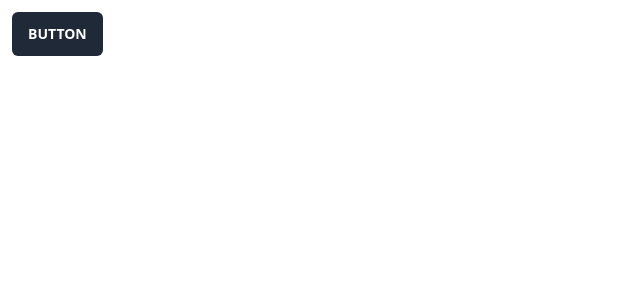
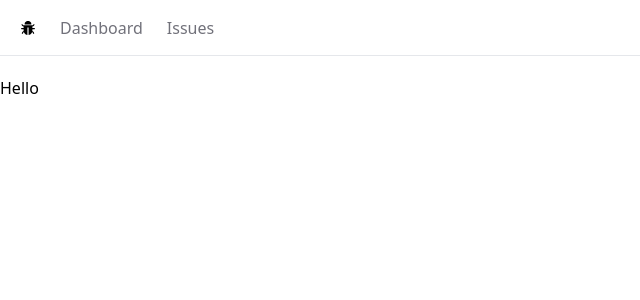
Before and after one commit to LeeSKII/ultimate-nextjs-course, a Next.js app: page / in a window 1280 px wide. Shown: the top 300 px of the page, without its empty margins (0-640 px from the left). Built offline with nearby package versions, Linux system fonts and the light colour scheme.

Commit message:
add navbar

```diff
--- a/package.json
+++ b/package.json
@@ -11,14 +11,14 @@
   "dependencies": {
     "next": "14.1.3",
     "react": "^18",
-    "react-dom": "^18"
+    "react-dom": "^18",
+    "react-icons": "^5.0.1"
   },
   "devDependencies": {
     "@types/node": "^20",
     "@types/react": "^18",
     "@types/react-dom": "^18",
     "autoprefixer": "^10.0.1",
-    "daisyui": "^4.7.3",
     "eslint": "^8",
     "eslint-config-next": "14.1.3",
     "postcss": "^8",
--- /dev/null
+++ b/src/app/NavBar.tsx
@@ -0,0 +1,32 @@
+import Link from "next/link";
+import { AiFillBug } from "react-icons/ai";
+
+export default function NavBar() {
+  const navLinks = [
+    { label: "Dashboard", href: "/" },
+    { label: "Issues", href: "/issues" },
+  ];
+  return (
+    <div className="flex space-x-6 h-14 p-5 border-b mb-5 items-center">
+      <div>
+        <AiFillBug />
+      </div>
+      <nav>
+        <ul className="flex space-x-6">
+          {navLinks.map((link) => {
+            return (
+              <li key={link.href}>
+                <Link
+                  className={`text-zinc-500 hover:text-zinc-800 transition-colors`}
+                  href={link.href}
+                >
+                  {link.label}
+                </Link>
+              </li>
+            );
+          })}
+        </ul>
+      </nav>
+    </div>
+  );
+}
--- /dev/null
+++ b/src/app/issues/page.tsx
@@ -0,0 +1,5 @@
+import React from "react";
+
+export default function Page() {
+  return <div>Issues</div>;
+}
--- a/src/app/layout.tsx
+++ b/src/app/layout.tsx
@@ -1,5 +1,6 @@
 import type { Metadata } from "next";
 import "./globals.css";
+import NavBar from "@/app/NavBar";
 
 export const metadata: Metadata = {
   title: "Create Next App",
@@ -13,7 +14,10 @@ export default function RootLayout({
 }>) {
   return (
     <html lang="en">
-      <body>{children}</body>
+      <body>
+        <NavBar />
+        <main>{children}</main>
+      </body>
     </html>
   );
 }
--- a/src/app/page.tsx
+++ b/src/app/page.tsx
@@ -1,13 +1,9 @@
-import Image from "next/image";
 
 export default function Home() {
   return (
     <>
-      <div className="container mx-auto p-3">
-        <button className="inline-block cursor-pointer rounded-md bg-gray-800 px-4 py-3 text-center text-sm font-semibold uppercase text-white transition duration-200 ease-in-out hover:bg-gray-900">
-          Button
-        </button>
-      </div>
+
+      Hello
     </>
   );
 }
```
Also changed, not shown: 1 other file (tests, documents, lock files or other folders).
